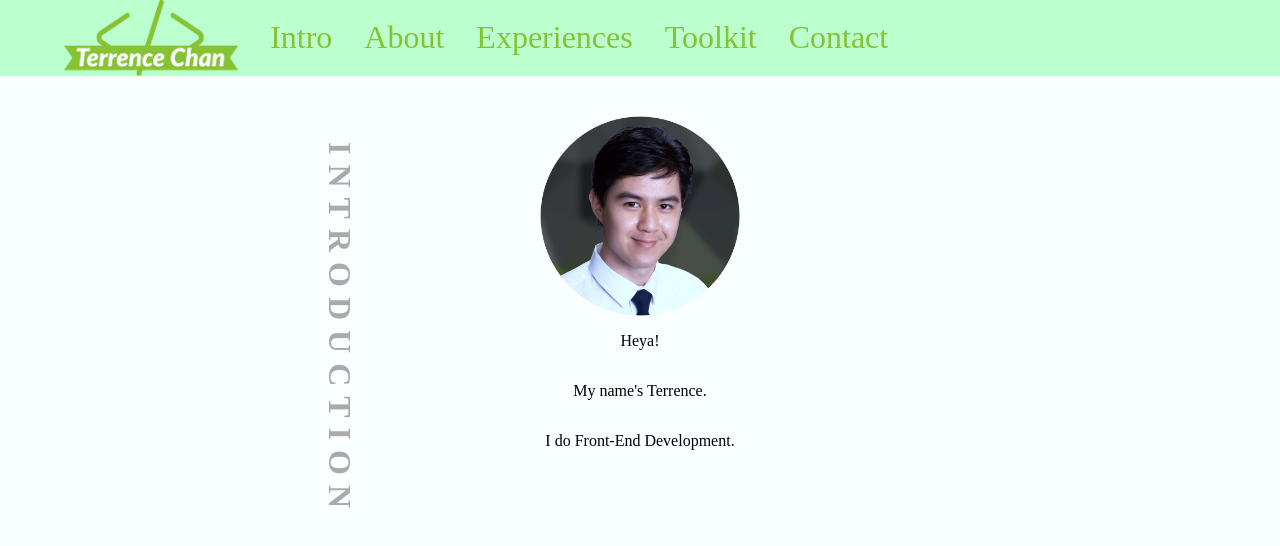
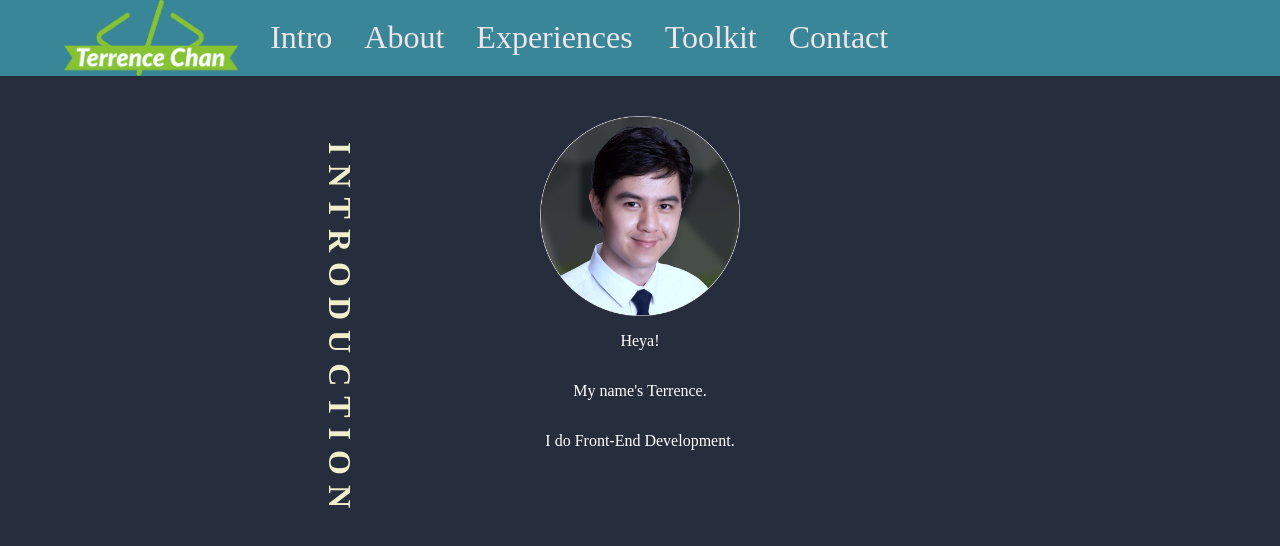
Before and after one commit to TerrenceJChan/gatsby-portfolio-v2, a Gatsby site: page / in a window 1280 px wide. Built offline with nearby package versions, Linux system fonts and the light colour scheme; Gatsby itself is replaced by a stand-in of ours.

Commit message:
Colour theme changes

```diff
--- a/src/assets/css/breakpoints.css
+++ b/src/assets/css/breakpoints.css
@@ -16,7 +16,7 @@
 @media only screen and (min-width: 640px) {
     :root {
         --body--margin: 15%;
-        --section--padding: 0 12%;
+        --section--padding: 0 6%;
         --flex-item___width: 50%;
         --flex-item___alignment: left;
     }
--- a/src/assets/css/colors.css
+++ b/src/assets/css/colors.css
@@ -1,19 +1,31 @@
 :root {
-    --color--text: #181A18;
-    --color--text__theme: #86c232;
-    --color--text__highlight: #86c232;
-    --color--text__header: rgb(170, 170, 170);
+    --color--text: #fff;
+    --color--text___theme: #a71d31;
+    --color--text___highlight: #a71d31;
+    --color--text___header: #f1f0cc;
 
-    --color--background: #F9FFFF;
+    --color--background: #262d3d;
+    --color--navbar: #388697;
+    --color--navbar___link: #eee5e9;
+
+    --color--text___link: #a71d31;
+    --color--text___link-hover: #ea8693;
+    --color--text___link-active: #eee5e9;
+    /* --color--text___link-visited: #A71D31; */
+}
+
+/* :root {
+    --color--text: #181a18;
+    --color--text___theme: #86c232;
+    --color--text___highlight: #86c232;
+    --color--text___header: rgb(170, 170, 170);
+
+    --color--background: #f9ffff;
     --color--navbar: #bbffcf;
 
-    --color--text__link: #86c232;
-    --color--text__active-link: #86c232;
-    --color--text__visited: #86c232;
-}
+    --color--text___link: #86c232;
+    --color--text___link-active: #86c232;
+    --color--text___link-visited: #86c232;
+} */
 
-
-
-
-
-/* --color--text__theme: #61892f; */
+/* --color--text___theme: #61892f; */
--- a/src/assets/css/global.css
+++ b/src/assets/css/global.css
@@ -1,4 +1,8 @@
 @import "index.css";
+
+:root {
+    --transition-standard: 0.5s ease-in;
+}
 
 html {
     overflow-y: hidden;
@@ -14,6 +18,11 @@ section {
     margin-right: var(--body--margin);
 }
 
+p,
+h3 {
+    color: var(--color--text);
+}
+
 h2 {
     /* font: bold 12px Sans-Serif; */
     font-size: 2rem;
@@ -22,7 +31,7 @@ h2 {
     letter-spacing: 10px;
     text-transform: uppercase;
     /* background: #369; */
-    color: var(--color--text__header);
+    color: var(--color--text___header);
 
     top: var(--flex-item___top-spacing);
     /* left: max(30px, calc(var(--body--margin) / 3)); */
@@ -34,13 +43,13 @@ h2 {
     transform: rotate(90deg);
 }
 
-a:link,
-a:hover {
-    color: var(--color--text__theme);
+a {
+    color: var(--color--text___link);
+    transition: var(--transition-standard);
 }
 
-a:visited {
-    color: var(--color--text__visited);
+a:hover {
+    color: var(--color--text___link-hover);
 }
 
 a:active {
--- a/src/components/Header.module.css
+++ b/src/components/Header.module.css
@@ -58,7 +58,7 @@
     text-align: center;
     font-size: 1.5rem;
     text-transform: capitalize;
-    color: var(--color--text__link);
+    color: var(--color--navbar___link);
     letter-spacing: var(--letterSpacing);
     padding: 1rem 0;
     border-top: 1px solid var(--grey-500);
@@ -72,7 +72,7 @@
 }
 
 .activeLink {
-    color: var(--color--text__active-link);
+    color: var(--color--text___link-active);
 }
 .contactLink {
     display: flex;
--- a/src/components/Section.module.css
+++ b/src/components/Section.module.css
@@ -40,9 +40,10 @@
 }
 
 .Card___small {
-    border: 1px solid var(--color--text__theme);
+    /* border: 1px solid var(--color--text___theme); */
     padding: 3px;
-    margin: 2px;
-    box-shadow: 1px 2px 1.5px #888888;
+    margin: 0px 5px;
+    /* box-shadow: 1px 2px 1.5px #888888; */
     text-align: center;
+    color: var(--color--text);
 }
```
